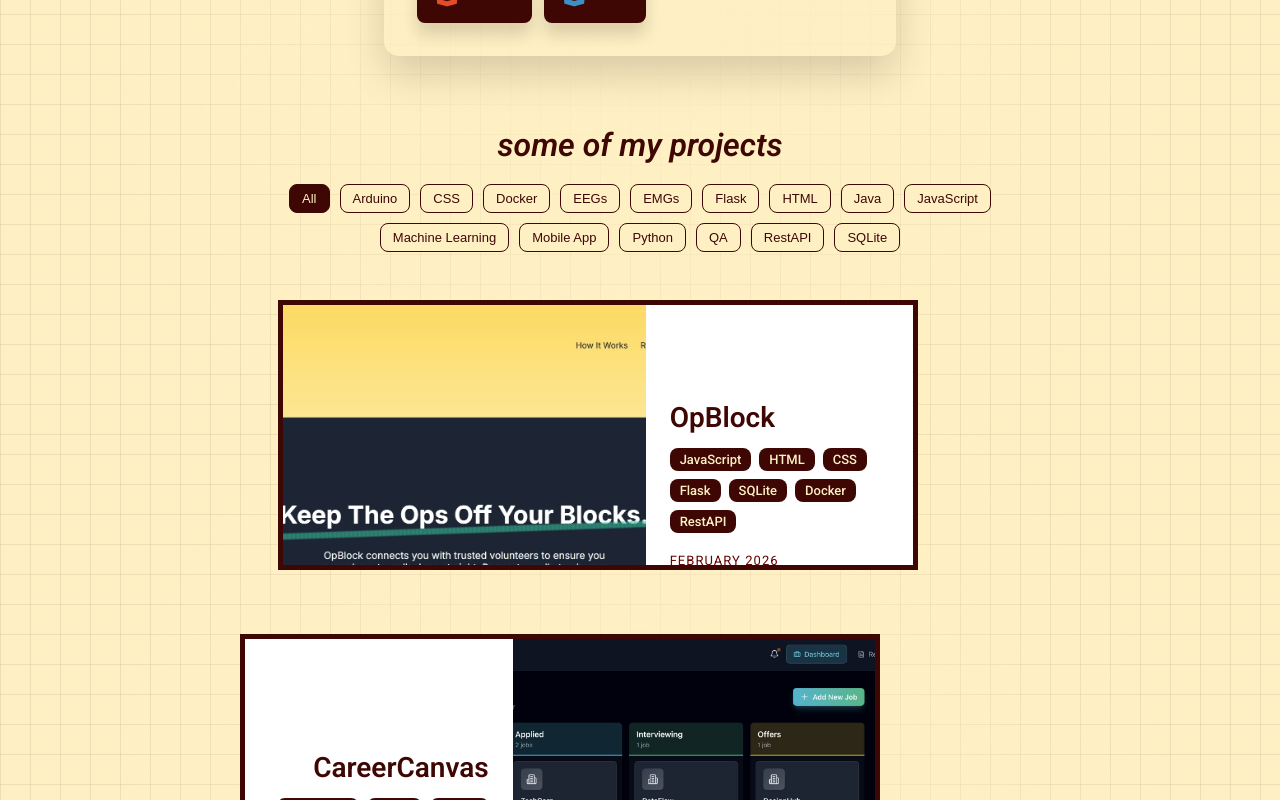
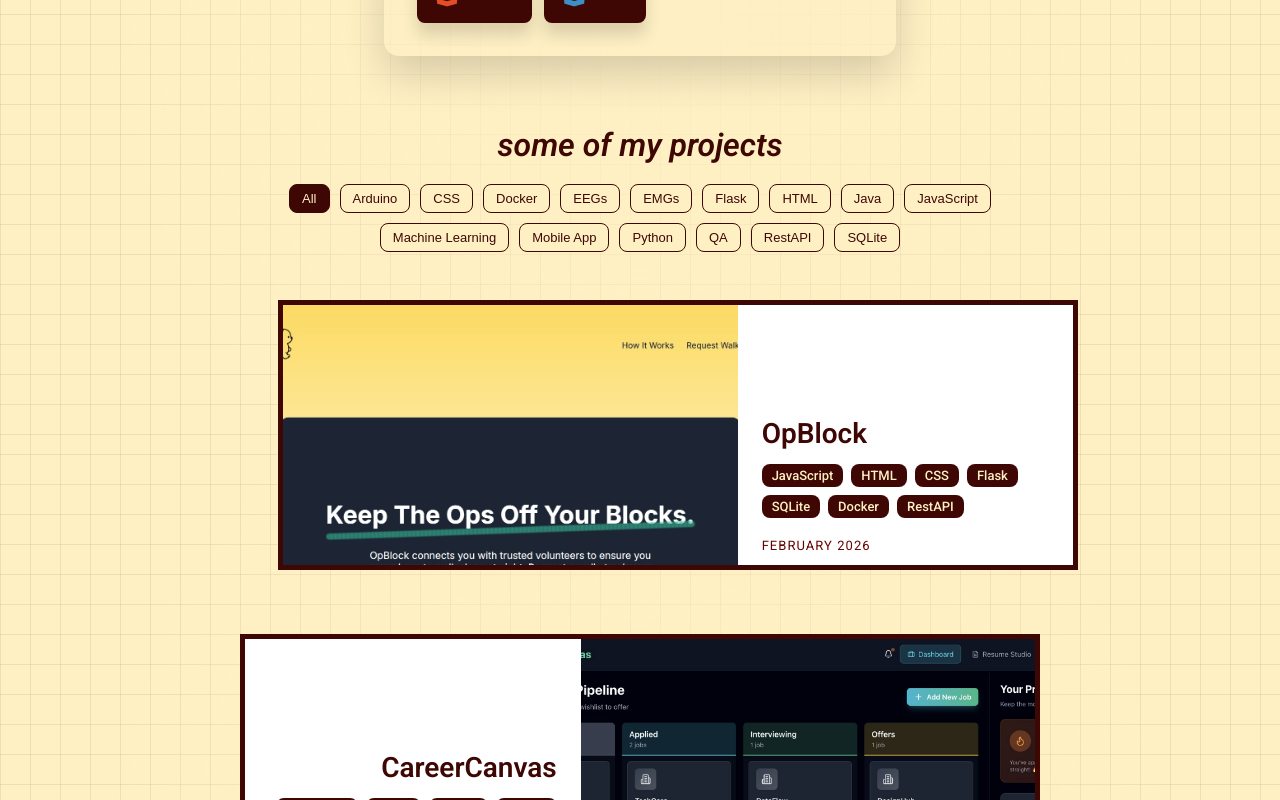
Before and after one commit to kprasad001/portfolio, a React (Vite) app in the folder portfolio/: page /#/ in a window 1280 px wide. Shown: the part 1965-2765 px from the top of the page. Built offline with nearby package versions, Linux system fonts and the light colour scheme.

Commit message:
Changed sizing again

```diff
--- a/portfolio/src/components/CSS/projects.css
+++ b/portfolio/src/components/CSS/projects.css
@@ -111,7 +111,7 @@ h1 {
 
 .card {
 	max-width: 800px;
-	width: min(80%, 800px);
+	width: min(100%, 800px);
 	height: 270px;
 	display: grid;
 	grid-template-columns: 1.15fr 0.85fr;
```
